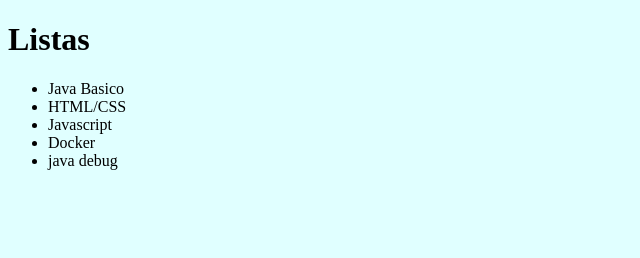
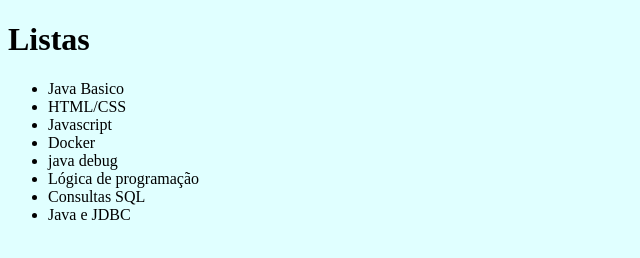
Before and after one commit to DiegoTeodoro/Servidor-Git, a plain HTML site: page index.html in a window 1280 px wide. Shown: the whole page, without its empty margins (0-640 px from the left). Drawn offline with Linux system fonts and the light colour scheme.

Commit message:
adicionando cursos na lista

```diff
--- a/index.html
+++ b/index.html
@@ -12,6 +12,9 @@
     <li>Javascript</li>
     <li>Docker</li>
     <li>java debug</li>
+    <li>Lógica de programação</li>
+    <li>Consultas SQL</li>
+    <li>Java e JDBC</li>
     </ul>
 </body>
 </html>
```
